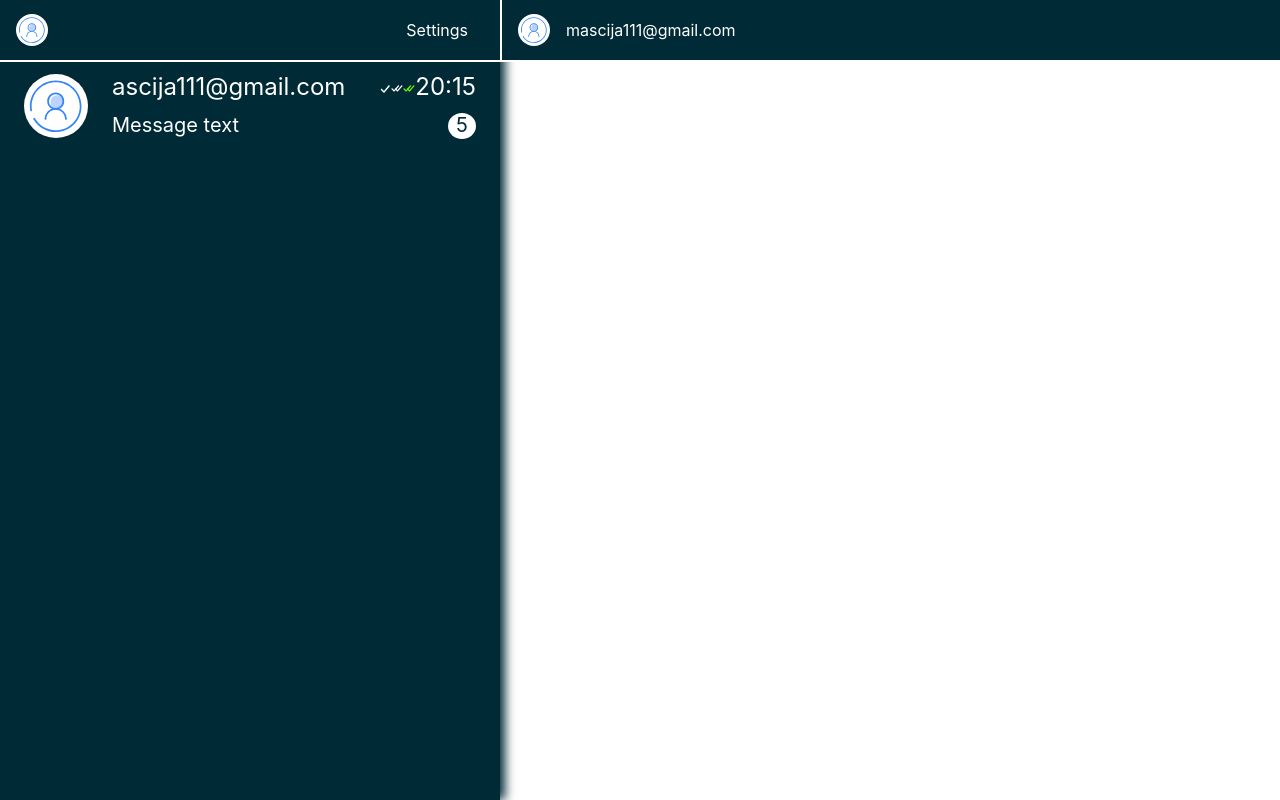
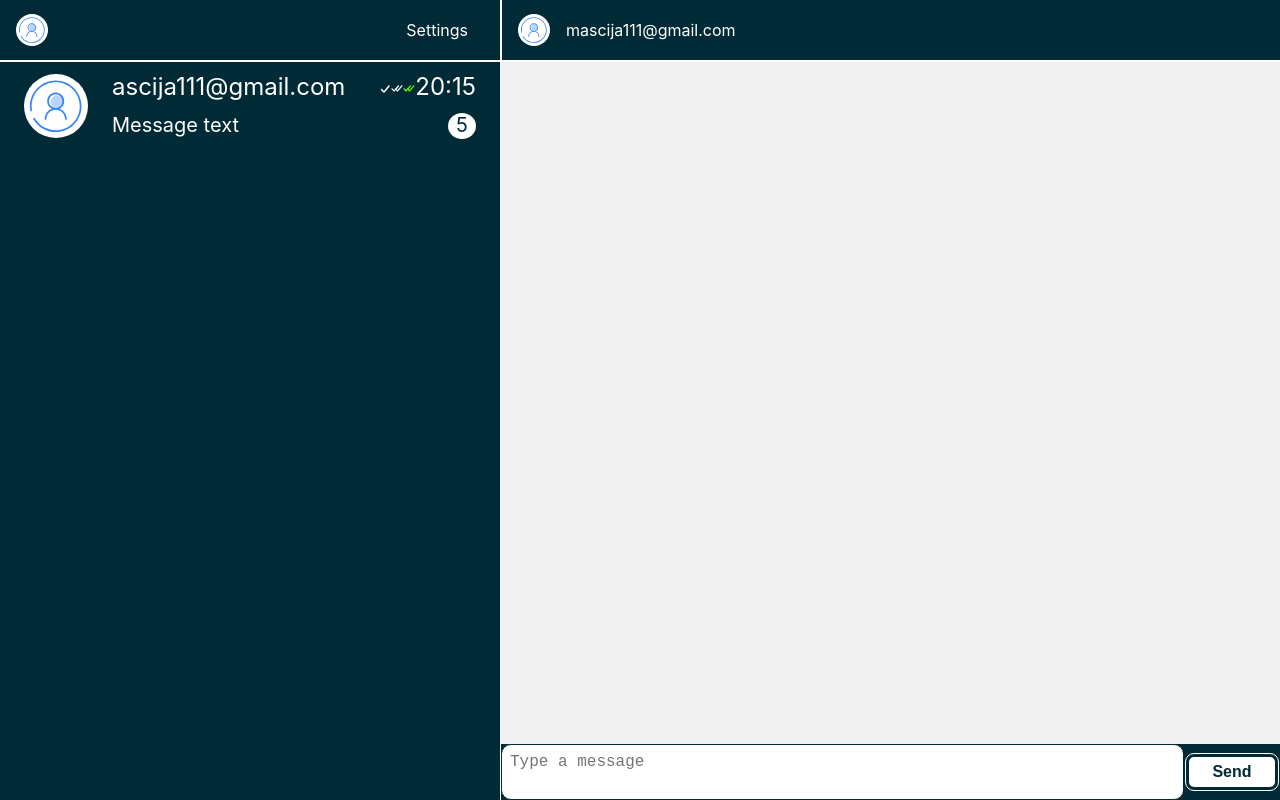
Before and after one commit to AscijA/muhabet, a React (Create React App) app: page /chat in a window 1280 px wide. Built offline with nearby package versions, Linux system fonts and the light colour scheme; no server answers.

Commit message:
Chat message send, Profile pic styling fix

```diff
--- a/src/Components/Chat/ChatContent/ChatContent.js
+++ b/src/Components/Chat/ChatContent/ChatContent.js
@@ -1,13 +1,26 @@
 import React from 'react';
 import styles from "./ChatContent.module.scss";
 import { useSelector } from 'react-redux';
-import BasicModal from '../../Common/BasicModal/BasicModal';
+// import BasicModal from '../../Common/BasicModal/BasicModal';
 import { useDispatch } from 'react-redux';
-import { toggleShowChatInfo } from '../../../store/chatSlice';
+import CustomButton from '../../Common/Buttons/CustomButton';
 
 function ChatContent() {
   return (
-    <div>Content</div>
+    // Chat window content with message box and message input, no header
+    <div className={ styles.mainChatContainer }>
+      <div className={ styles.chatContent }>
+      </div>
+      <div className={ styles.messageBoxContainer }>
+        <div className={ styles.inputContainer }>
+          <textarea placeholder="Type a message" />
+        </div>
+        <div className={ styles.buttonContainer }>
+          <CustomButton buttonText="Send" buttonSize="sm" buttonType="filled" />
+        </div>
+
+      </div>
+    </div>
   );
 }
 
--- a/src/Components/Chat/ChatContent/ChatContent.module.scss
+++ b/src/Components/Chat/ChatContent/ChatContent.module.scss
@@ -0,0 +1,52 @@
+@import "../../../styles/styles";
+
+.mainChatContainer {
+  display: flex;
+  flex-direction: column;
+  width: 100%;
+  justify-content: space-between;
+  // height: 100%;
+  // color: red;
+  margin-top: 60px;
+  background-color: #f0f0f0;
+
+  .messageBoxContainer {
+    width: 100%;
+    background-color: $primary-color;
+    min-height: 48px;
+    display: flex;
+    flex-direction: row;
+    // align-items: center;
+
+    .inputContainer {
+      display: flex;
+      border-left: 1px solid $secondary-color;
+      width: 100%;
+      height: 100%;
+      justify-content: center;
+      textarea {
+        resize: none;
+        border: 1px solid $primary-color;
+        border-radius: 10px;
+        // height: 100%;
+        width: 100%;
+        box-sizing: border-box;
+        font-size: 16px;
+        color: $primary-color;
+        padding: 1vh;
+        word-break: break-word;
+
+      }
+    }
+
+    .buttonContainer {
+      height: 100%;
+      background-color: $primary-color;
+      display: flex;
+      justify-content: center;
+      align-items: center;
+      cursor: pointer;
+    }
+  }
+
+}
--- a/src/styles/_styles.scss
+++ b/src/styles/_styles.scss
@@ -6,6 +6,7 @@ $secondary-color: #fff;
   background-color: white;
   border-radius: 50%;
   margin: 0 16px;
+  object-fit: cover;
 }
 
 @mixin dimensionsMaxDimensions($n) {
@@ -21,7 +22,8 @@ $secondary-color: #fff;
 
 .contactPicImg {
   border-radius: 50%;
-  @include dimensionsMaxDimensions(32px);
+  object-fit: cover;
+    @include dimensionsMaxDimensions(32px);
 }
 
 .contactPicBG {
```
Also changed, not shown: jsconfig.json (added, +10 -0 lines).
